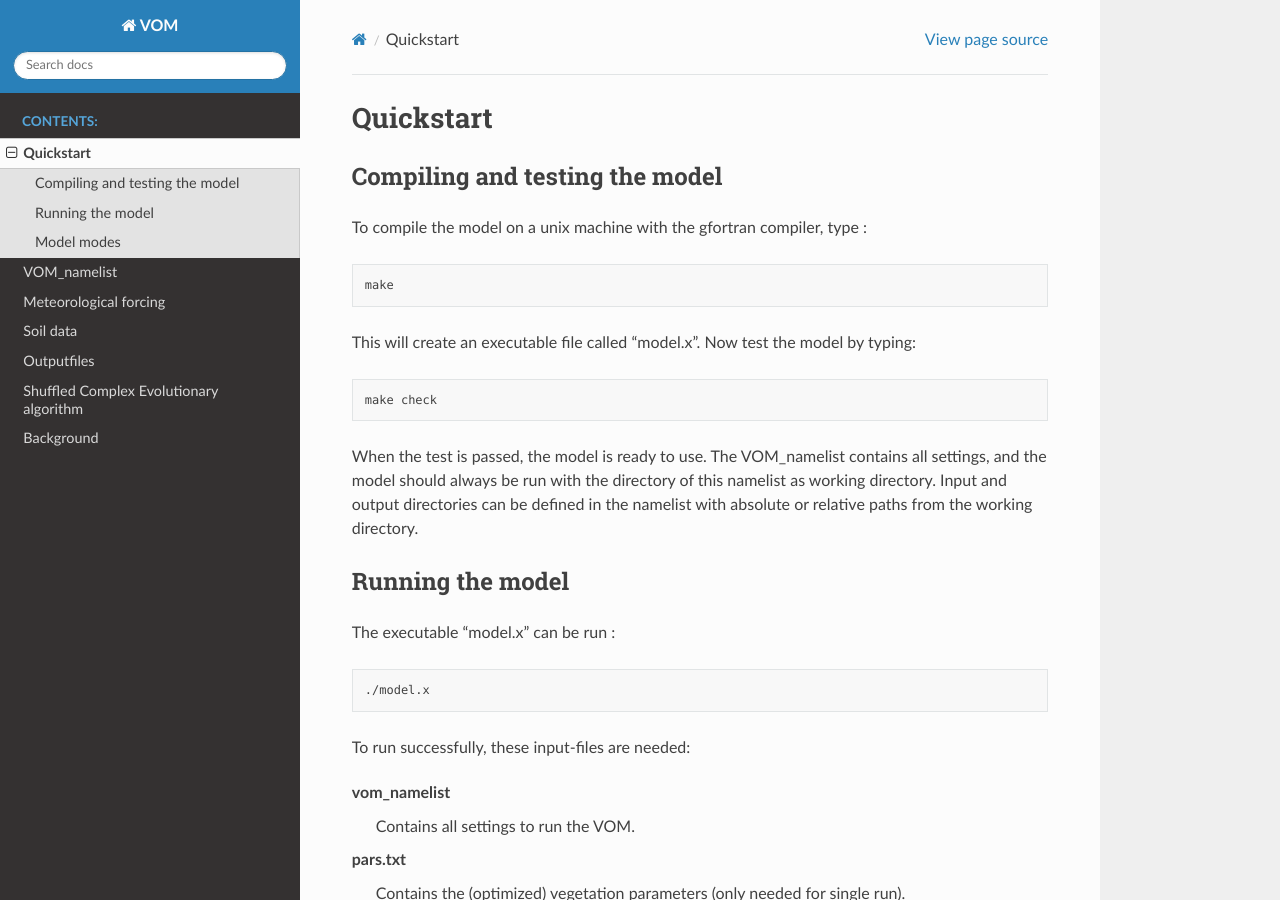
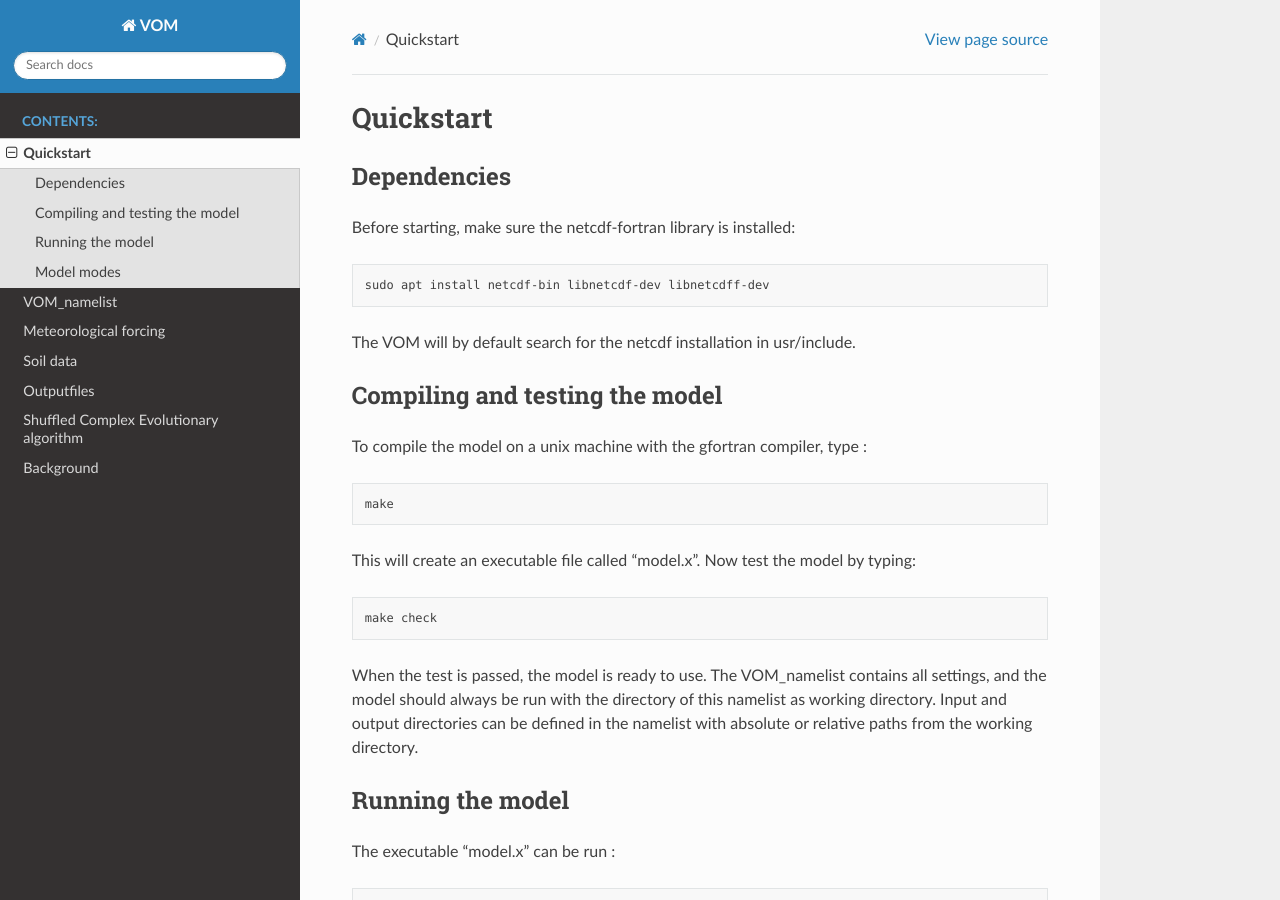
Before and after one commit to schymans/VOM, a Sphinx documentation site: the page built from VOM_Fortran/VOM-docu/source/quickstart.rst, in a window 1280 px wide and 900 px high. Built offline with Sphinx 7.4.7 and the Read the Docs theme 2.0.0, drawn with Linux system fonts in a browser that asks for light colours.

Commit message:
added description on installing netcdf

```diff
--- a/VOM_Fortran/VOM-docu/source/quickstart.rst
+++ b/VOM_Fortran/VOM-docu/source/quickstart.rst
@@ -1,5 +1,15 @@
 Quickstart
 ===============================
+
+Dependencies
+--------------------------------
+Before starting, make sure the netcdf-fortran library is installed:
+
+.. code-block:: bash
+
+    sudo apt install netcdf-bin libnetcdf-dev libnetcdff-dev
+
+The VOM will by default search for the netcdf installation in usr/include.
 
 
 Compiling and testing the model
```
